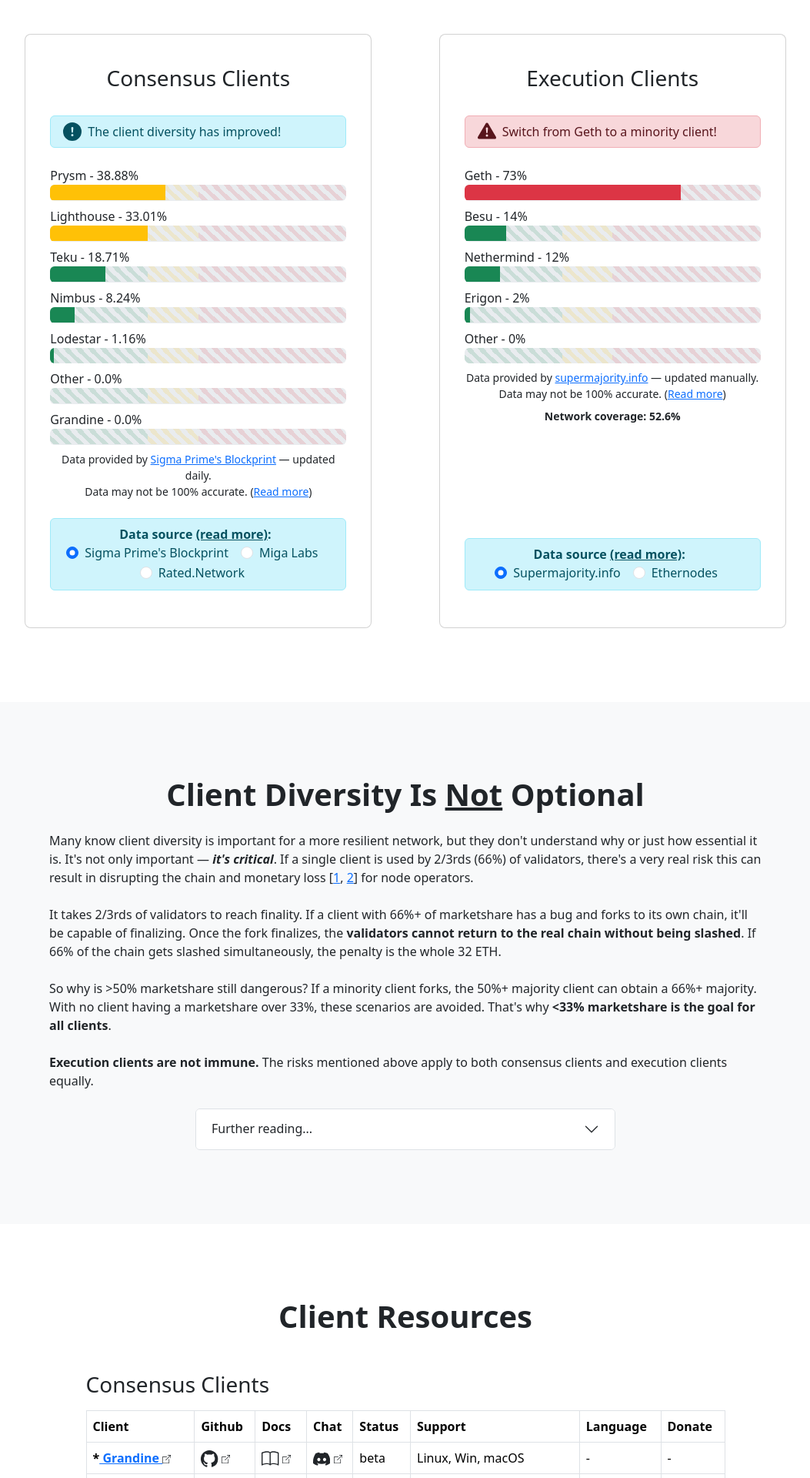
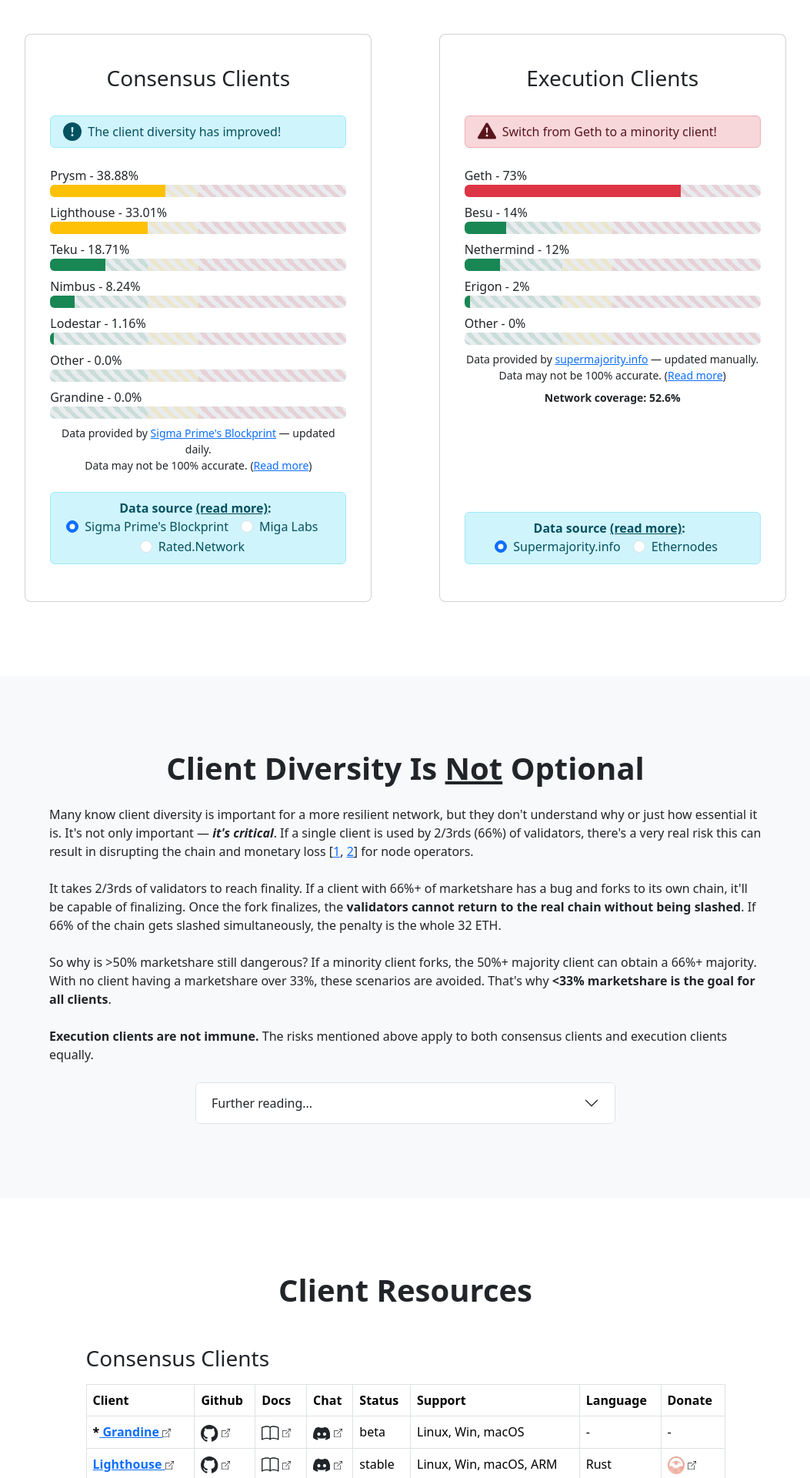
Before and after one commit to etheralpha/clientdiversity-org, a Jekyll site: the page built from index.md, in a window 1280 px wide. Shown: the part 1086-3006 px from the top of the page at 77% size, without its empty margins (113-1166 px from the left). Built offline with Jekyll 4.4.1, drawn with Linux system fonts in a browser that asks for light colours.

Commit message:
Update progress-bar.html

```diff
--- a/_includes/partials/components/progress-bar.html
+++ b/_includes/partials/components/progress-bar.html
@@ -27,7 +27,7 @@
   {%- endif -%}
   <div class="my-2">
     <label class="form-label my-0 py-0">{{name}} - {{value}}%</label>
-    <div class="progress position-relative" style="height: 1.3rem;"
+    <div class="progress position-relative" style="height: 1rem;"
     	data-bs-toggle="tooltip" data-bs-placement="top" data-bs-html="true" title='
 	        <div class="progress-tooltip text-capitalize text-start">
 	          <div class="mb-1 pb-1 text-center border-bottom border-secondary">
```
